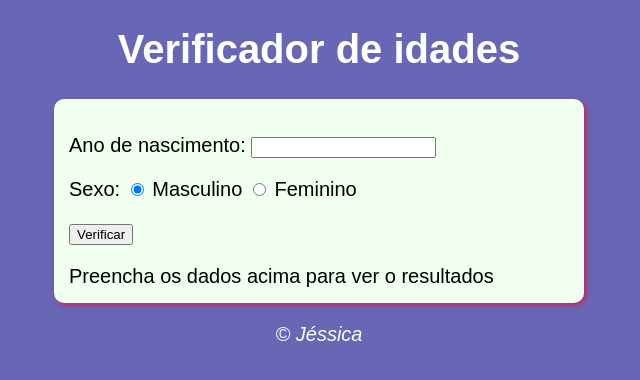
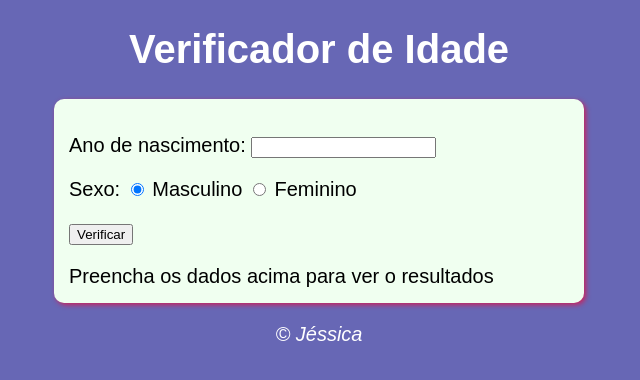
Before and after one commit to jessicasilva2022/Verificador-de-idade, a plain HTML site: page index.html in a window 1280 px wide. Shown: the whole page, without its empty margins (321-961 px from the left). Drawn offline with Linux system fonts and the light colour scheme.

Commit message:
edição titulo

```diff
--- a/index.html
+++ b/index.html
@@ -9,7 +9,7 @@
 </head>
 <body>
     <header>
-        <h1>Verificador de idades</h1>
+        <h1>Verificador de Idade</h1>
     </header>
     <section>
         <div>
```
